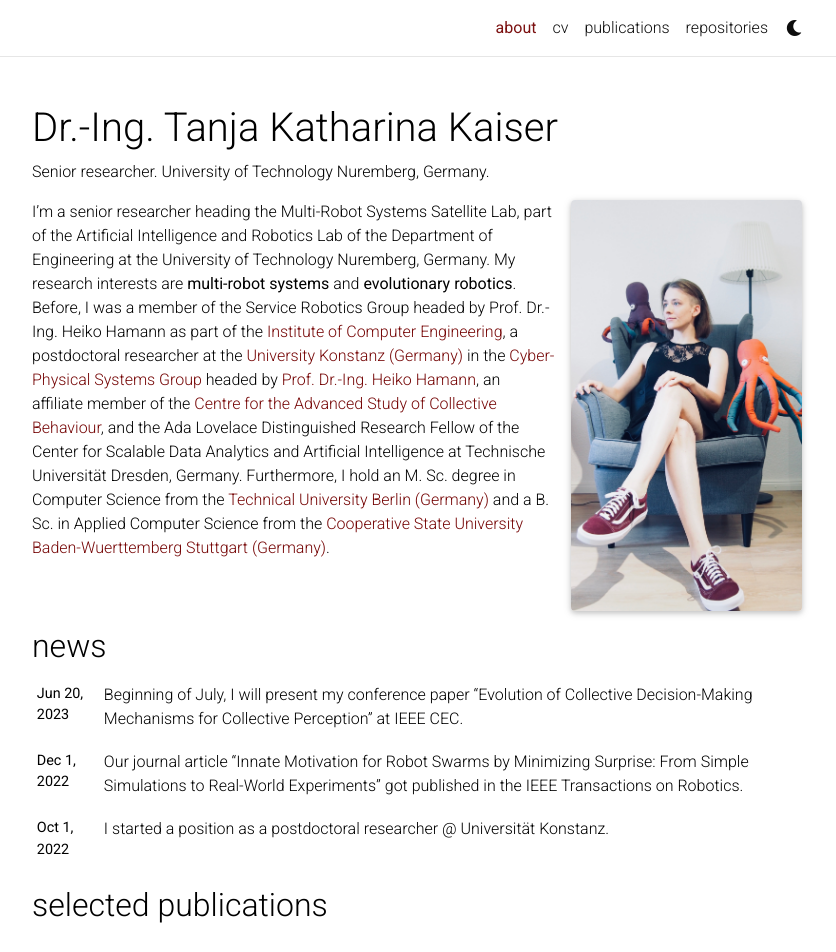
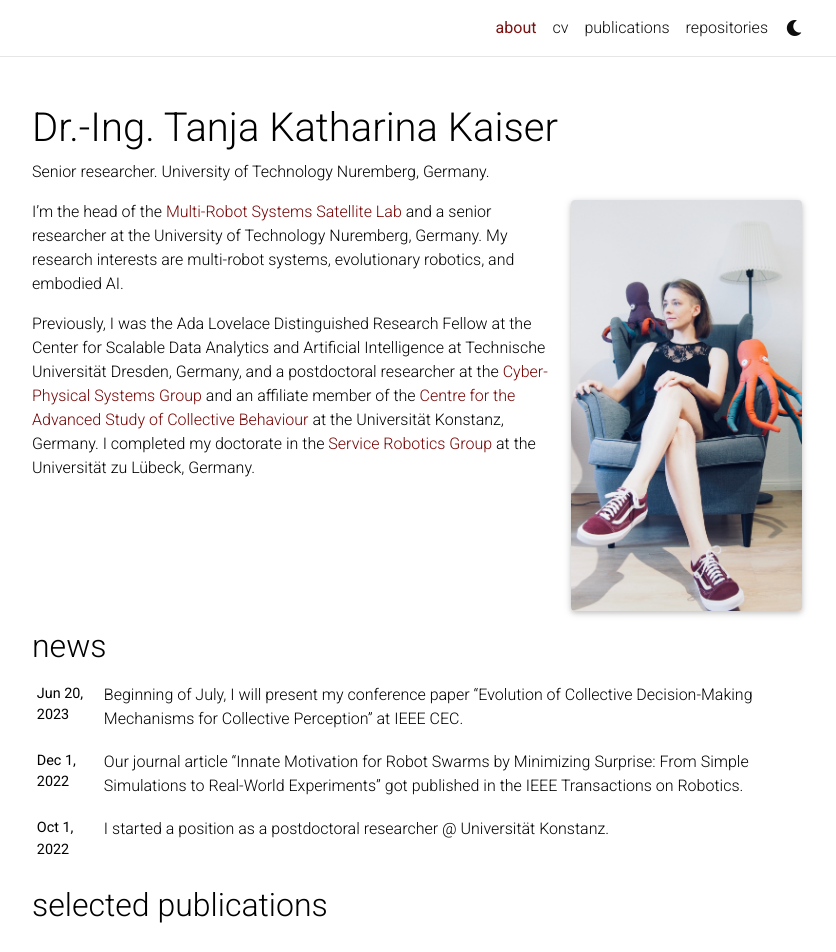
Before and after one commit to msminirobot/msminirobot.github.io, a Jekyll site: the page built from _pages/about.md, in a window 1280 px wide and 1222 px high, cut to the strip 0-952 px from the top of the window. Shown: the whole strip, without its empty margins (223-1059 px from the left). Built offline with Jekyll 4.4.1, drawn with Linux system fonts in a browser that asks for light colours; full-size pictures stand in for the smaller copies a plugin makes; comment, search, counter and statistics services are not loaded; a style sheet for code colours, icons or effects is not loaded.

Commit message:
Update about.md

```diff
--- a/_pages/about.md
+++ b/_pages/about.md
@@ -17,5 +17,6 @@ selected_papers: true # includes a list of papers marked as "selected={true}"
 social: true  # includes social icons at the bottom of the page
 ---
 
+I’m the head of the <a href="https://www.utn.de/en/departments/department-engineering/artificial-intelligence-and-robotics-lab/#satellite-lab">Multi-Robot Systems Satellite Lab</a> and a senior researcher at the University of Technology Nuremberg, Germany. My research interests are multi-robot systems, evolutionary robotics, and embodied AI.
 
-I'm a senior researcher heading the Multi-Robot Systems Satellite Lab, part of the Artificial Intelligence and Robotics Lab of the Department of Engineering at the University of Technology Nuremberg, Germany. My research interests are <b>multi-robot systems</b> and <b>evolutionary robotics</b>. Before, I was a member of the Service Robotics Group headed by Prof. Dr.-Ing. Heiko Hamann as part of the <a href="https://www.iti.uni-luebeck.de">Institute of Computer Engineering</a>, a postdoctoral researcher at the <a href="https://www.uni-konstanz.de">University Konstanz (Germany)</a> in the <a href="https://www.cps.uni-konstanz.de">Cyber-Physical Systems Group</a> headed by <a href="http://heikohamann.de">Prof. Dr.-Ing. Heiko Hamann</a>, an affiliate member of the <a href="https://www.exc.uni-konstanz.de/collective-behaviour/">Centre for the Advanced Study of Collective Behaviour</a>, and the Ada Lovelace Distinguished Research Fellow of the Center for Scalable Data Analytics and Artificial Intelligence at Technische Universität Dresden, Germany. Furthermore, I hold an M. Sc. degree in Computer Science from the <a href="https://www.tu-berlin.de">Technical University Berlin (Germany)</a> and a B. Sc. in Applied Computer Science from the <a href="https://www.dhbw-stuttgart.de">Cooperative State University Baden-Wuerttemberg Stuttgart (Germany)</a>.
+Previously, I was the Ada Lovelace Distinguished Research Fellow at the Center for Scalable Data Analytics and Artificial Intelligence at Technische Universität Dresden, Germany, and a postdoctoral researcher at the <a href="https://www.cps.uni-konstanz.de">Cyber-Physical Systems Group</a> and an affiliate member of the <a href="https://www.exc.uni-konstanz.de/collective-behaviour/">Centre for the Advanced Study of Collective Behaviour</a> at the Universität Konstanz, Germany. I completed my doctorate in the <a href="https://www.iti.uni-luebeck.de">Service Robotics Group</a> at the Universität zu Lübeck, Germany.
```
